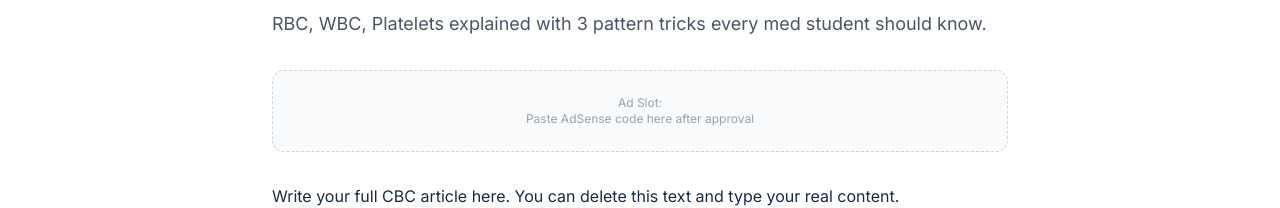
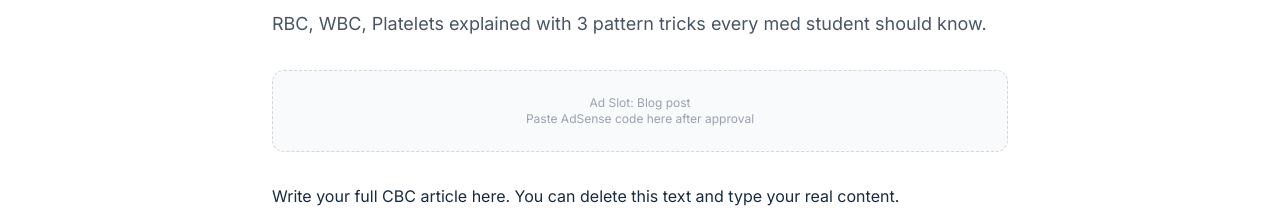
Before and after one commit to mdfaizan220163/med-student-site, a Next.js app: page /blog/how-to-read-cbc in a window 1280 px wide. Shown: the part 297-505 px from the top of the page. Built offline with nearby package versions, Linux system fonts and the light colour scheme.

Commit message:
Fix missing AdSlot label prop in blog post page

```diff
--- a/app/blog/[slug]/page.tsx
+++ b/app/blog/[slug]/page.tsx
@@ -40,7 +40,7 @@ export default async function BlogPost({ params }: { params: Promise<{ slug: str
         <p className="text-lg text-gray-600">{postData.excerpt}</p>
       </div>
 
-      <AdSlot />
+      <AdSlot label="Blog post" />
 
       <div className="prose prose-lg max-w-none mt-8">
         <p>{postData.content || "Content coming soon..."}</p>
```
